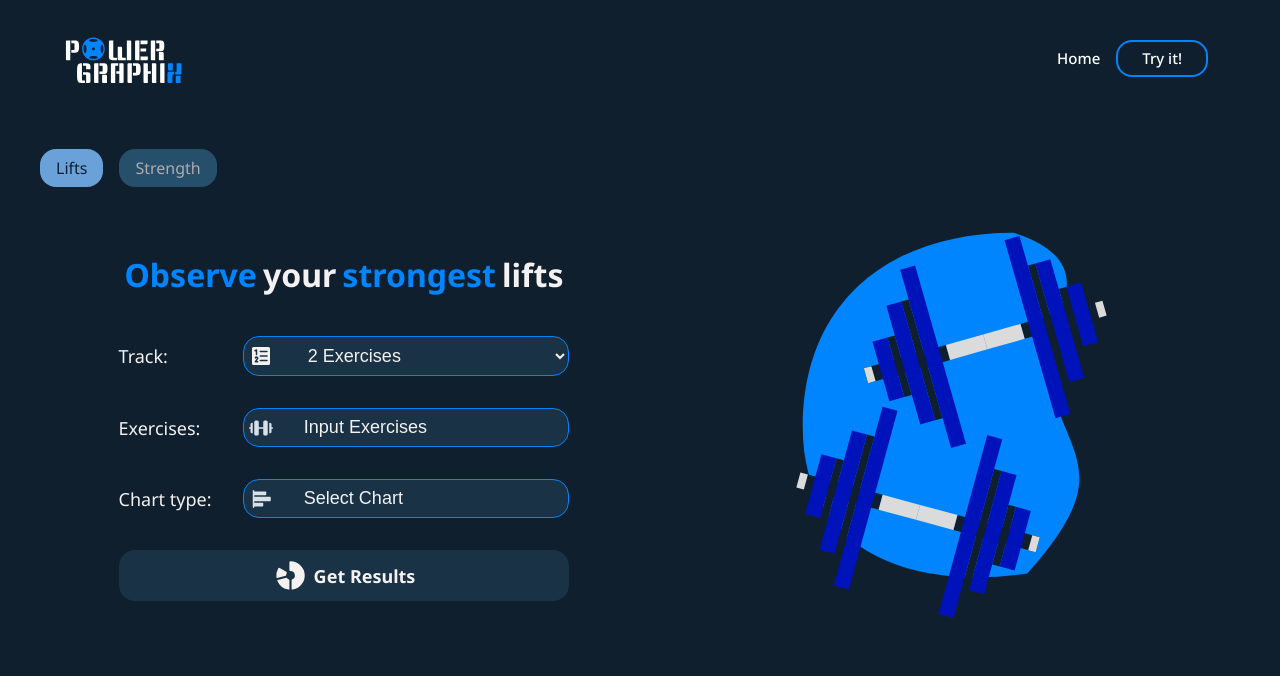
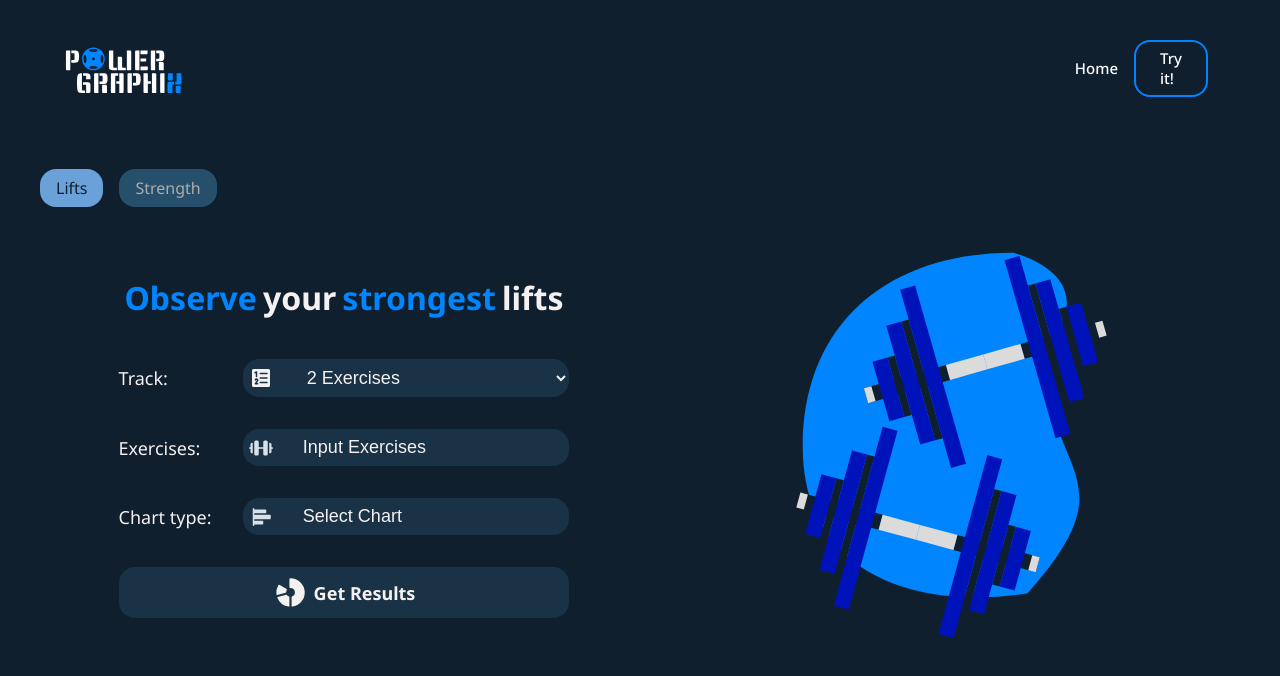
Before and after one commit to AtanasovCode/lift-log, a React (Vite) app: page /get-stats in a window 1280 px wide. Shown: the top 676 px of the page. Built offline with nearby package versions, Linux system fonts and the light colour scheme; a web font is replaced by a local one.

Commit message:
fixed logo clipping issue

```diff
--- a/src/components/navigation/Nav.tsx
+++ b/src/components/navigation/Nav.tsx
@@ -33,6 +33,12 @@ const Nav = () => {
             </Styled.MenuIcon>
 
             <Styled.NavLinks active={active}>
+                <Styled.NavLogoContainer>
+                    <Styled.NavLogo
+                        src={logo}
+                        alt="logo icon"
+                    />
+                </Styled.NavLogoContainer>
                 <Styled.NavLink to="/">
                     Home
                 </Styled.NavLink>
--- a/src/styles/Nav.Styled.tsx
+++ b/src/styles/Nav.Styled.tsx
@@ -15,12 +15,11 @@ export const Nav = styled.nav`
     align-items: center;
     justify-content: space-between;
     color: ${props => props.theme.text};
-    overflow-x: hidden;
+    background-color: ${props => props.theme.background};
 
     @media (max-width: 768px) {
         align-items: center;
         justify-content: center;
-        background-color: ${props => props.theme.background};
     }
 `;
 
@@ -43,22 +42,22 @@ export const NavLinks = styled.div<Props>`
         width: 50%;
         height: 100vh;
         background-color: ${props => props.theme.background};
-        padding: 40px 15px;
-        margin-top: 75px;
+        padding: 2rem 1rem;
         top: 0;
-        right: -200%;
-        transition: all .666s ease;
+        right: -100%;
+        transition: all .4s ease-in-out;
+        z-index: 99;
 
         //Mobile Nav is Active
         ${props => props.active && `
             top: 0;
             right: 0;
-            transition: all .666s ease;
+            transition: all .4s ease-in-out;
         `}
 
         display: flex;
         flex-direction: column;
-        align-items: center;
+        align-items: flex-start;
         justify-content: flex-start;
 
         &::before {
@@ -84,8 +83,25 @@ export const NavLink = styled(Link)`
     cursor: pointer;
 
     @media (max-width: 700px) {
-        font-size: 1.3rem;
-        margin: .4rem;
+        font-size: 1.5rem;
+        margin: 0;
+    }
+`;
+
+export const NavLogoContainer = styled.div`
+    width: 100%;
+    display: flex;
+    align-items: center;
+    justify-content: center;
+    margin-bottom: 2.5rem;
+`;
+
+export const NavLogo = styled.img`
+    display: none;
+
+    @media (max-width: 768px) {
+        display: block;
+        width: 40%;
     }
 `;
 
--- a/src/styles/Stats.Styled.tsx
+++ b/src/styles/Stats.Styled.tsx
@@ -245,7 +245,6 @@ export const SelectField = styled.select`
     border-radius: 16px;
     width: 100%;
     border: transparent;
-    border: 1px solid ${props => props.theme.accent};
 `;
 
 export const SelectOption = styled.option`
@@ -269,7 +268,6 @@ export const InputExercise = styled.input`
     align-items: center;
     justify-content: center;
     position: relative;
-    border: 1px solid ${props => props.theme.accent};
 `;
 
 export const InputLifts = styled(InputExercise)`
```
